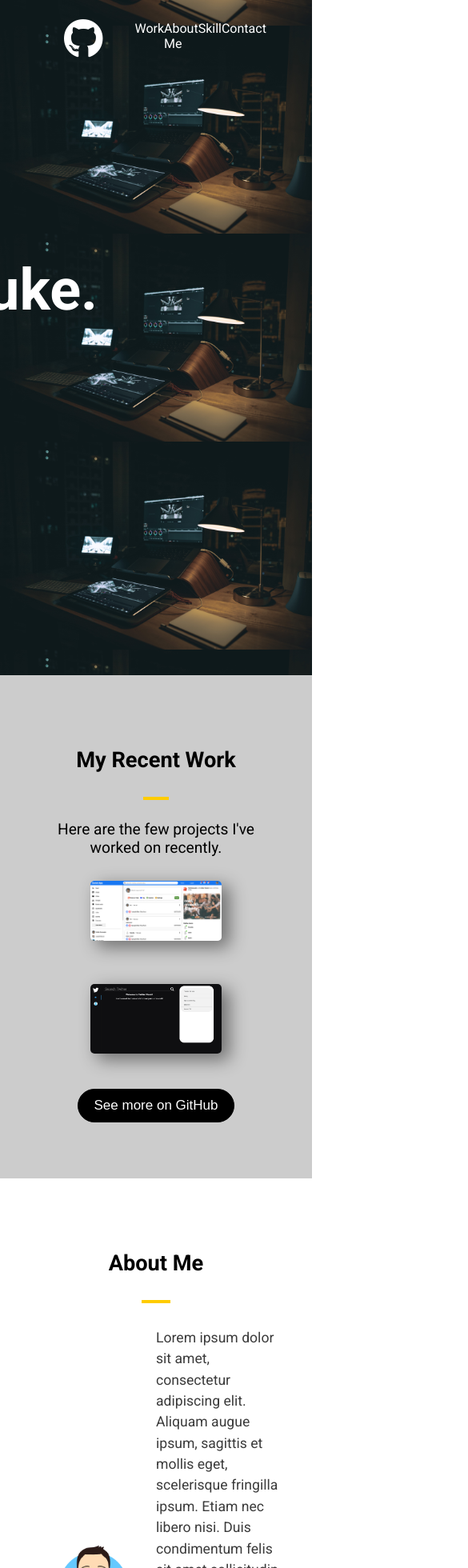
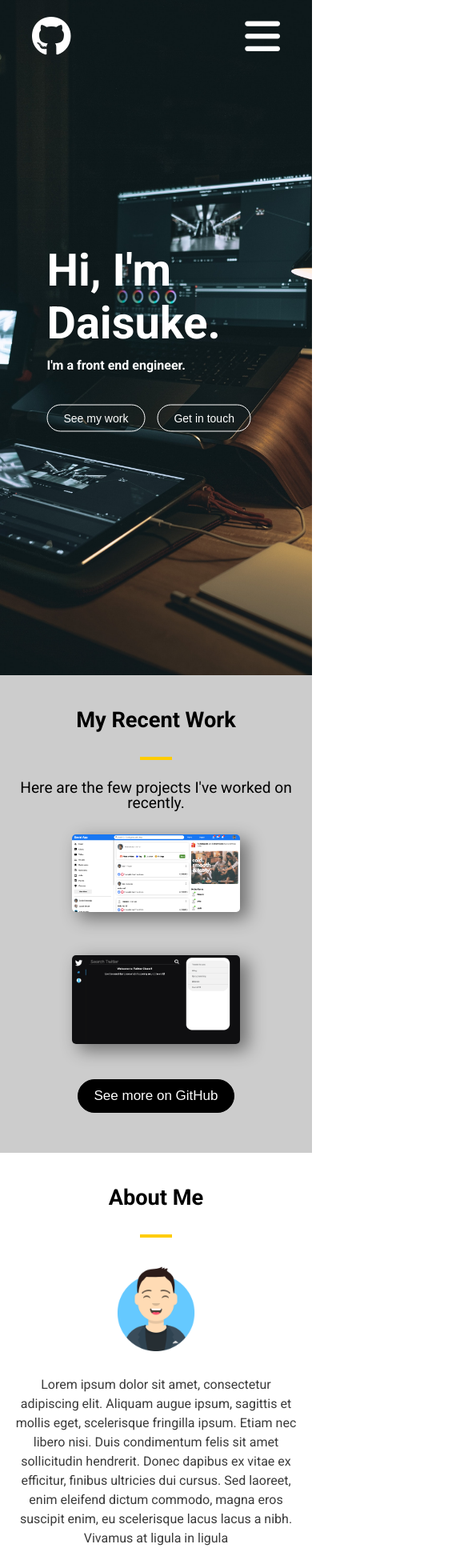
Before and after one commit to daisuke359/portfolio, a React (Create React App) app: page / in a window 390 px wide. Shown: the top 1960 px of the page at 80% size, 585 px wide, since content can reach past the window. Built offline with nearby package versions, Linux system fonts and the light colour scheme.

Commit message:
make website responsive

```diff
--- a/src/App.css
+++ b/src/App.css
@@ -1,10 +1,14 @@
 body {
   font-family: 'Roboto', sans-serif;
+  width: 100%;
+  max-width: 1500px;
+  margin: 0 auto;
 }
 
 h1, h2, h3, h4, h5, h6, p {
   margin: 0;
 }
+
 h2 {
   font-size: 4.5em;
 }
--- a/src/components/aboutMe/aboutMe.css
+++ b/src/components/aboutMe/aboutMe.css
@@ -1,5 +1,5 @@
 .about-me-wrapper {
-    width: 80%;
+    width: 70%;
     margin: 0 auto 100px;
 }
 .about-me-main {
--- a/src/components/header/Header.jsx
+++ b/src/components/header/Header.jsx
@@ -15,6 +15,7 @@ export default function Header() {
             <li className="nav-item"><a href="#skill">Skill</a></li>
             <li className="nav-item"><a href="#contact">Contact</a></li>
           </ul>
+          <i className="fas fa-bars nav-icon"></i>
         </div>
         <div className="header-main">
           <h2 className="header-title">Hi, I'm Daisuke.</h2>
--- a/src/components/header/header.css
+++ b/src/components/header/header.css
@@ -2,7 +2,7 @@ header {
     background-image: url("../../top_background.jpg");
     background-position: center;
     background-attachment: fixed;
-    background-size: contain;
+    background-size: cover;
     height: 100vh;
     color: white;
     padding: 0;
@@ -13,15 +13,13 @@ header {
     display: flex;
     align-items: center;
     padding: 10px 80px 0;
-    /* position: fixed;
-    top: 0; */
     position: fixed;
     top: 0;
     left: 0;
     right: 0;
   }
   .logo-container {
-    flex: 9;
+    flex: 8;
   }
   .logo-container .fa-github {
     font-size: 50px;
@@ -36,7 +34,7 @@ header {
   .nav-list {
     list-style-type: none;
     display: flex;
-    flex: 3;
+    flex: 4;
     justify-content: space-between;
   }
 
@@ -62,9 +60,14 @@ header {
     color: #ffcc00;
   }
 
+  .nav-icon {
+    display: none;
+    font-size: 50px;
+  }
+
   .header-main {
     position: absolute;
-      width: 1140px;
+      width: 70%;
       top: 50%;
       left: 50%;
       -webkit-transform: translate(-50%, -50%);
--- a/src/components/skill/skill.css
+++ b/src/components/skill/skill.css
@@ -45,6 +45,7 @@
 
 .skill-logos {
     display: flex;
+    flex-wrap: wrap;
     margin-top: 80px;
     align-items: center;
     justify-content: space-between;
@@ -53,7 +54,7 @@
 .skill-logo-container {
     width: 100%;
     margin: 0 auto;
-    flex: 4;
+    flex: 6;
 }
 
 .skill-logo {
--- a/src/index.js
+++ b/src/index.js
@@ -3,6 +3,7 @@ import ReactDOM from 'react-dom';
 import './index.css';
 import App from './App';
 import reportWebVitals from './reportWebVitals';
+import './responsive.css';
 
 ReactDOM.render(
   <React.StrictMode>
--- /dev/null
+++ b/src/responsive.css
@@ -0,0 +1,153 @@
+@media only screen and (max-width: 1023px) {
+    .nav-list {
+        display: none;
+    }
+
+    .nav-icon {
+        display: inline;
+    }
+
+    .header-nav {
+        padding: 20px 60px 0;
+    }
+
+    .work-wrapper, .about-me-wrapper, .skill-wrapper, .contact-wrapper {
+        width: 85%;
+    }
+
+    .section-title {
+        padding-top: 60px;
+    }
+}
+
+@media only screen and (max-width: 767px) {
+    h2 {
+        font-size: 4em;
+    }
+
+    h4 {
+        font-size: 1.2em;
+    }
+    p {
+        font-size: 1em;
+        line-height: 1;
+    }
+
+    .header-nav {
+        padding: 20px 40px 0;
+    }
+
+    .work-wrapper, .about-me-wrapper, .skill-wrapper, .contact-wrapper {
+        width: 90%;
+    }
+
+    .about-me-wrapper {
+        margin-bottom: 60px;
+    }
+
+    .about-me-main {
+        flex-direction: column;
+    }
+
+    .about-img {
+        width: 30%;
+    }
+
+    .about-me-right {
+        margin-top: 30px;
+    }
+
+    .about-me-desc {
+        text-align: center;
+    }
+
+    .skill-logos {
+        margin-top: 40px;
+    }
+
+    .skill-main {
+        flex-direction: column;
+        margin-top: 40px
+    }
+
+    .skill-main-left, .skill-main-right {
+        margin-bottom: 20px;
+    }
+
+    .skill-desc {
+        width: 90%;
+    }
+
+    #contact {
+        padding-bottom: 50px;
+    }
+
+    .contact-main {
+        flex-direction: column;
+    }
+
+    .contact-main-right {
+        margin-top: 30px;
+    }
+
+    .contact-title {
+        text-align: center;
+        margin: 10px 0;
+    }
+
+    .contact-desc {
+        text-align: center;
+    }
+
+    .contact-icons {
+        margin-top: 30px;
+    }
+
+    .contact-main-left {
+        width: 80%;
+    }
+
+    .contact-form {
+        margin: 20px auto 0 auto;
+    }
+
+    .contact-btn {
+        margin: 0 auto;
+    }
+}
+
+
+@media only screen and (max-width: 480px) {
+    h2 {
+        font-size: 3.5em;
+    }
+
+    h4 {
+        font-size: 1em;
+    }
+    p {
+        font-size: 1em;
+        line-height: 1;
+    }
+
+    .header-btn {
+        font-size: 14px;
+        padding: 8px 20px;
+    }
+
+    .section-title {
+        padding-top: 40px;
+    }
+
+    #work {
+        padding-bottom: 50px;
+    }
+
+    .skill-wrapper {
+        padding-bottom: 50px;
+    }
+
+    .contact-main-left, .contact-main-right {
+        width: 90%;
+    }
+}
```
